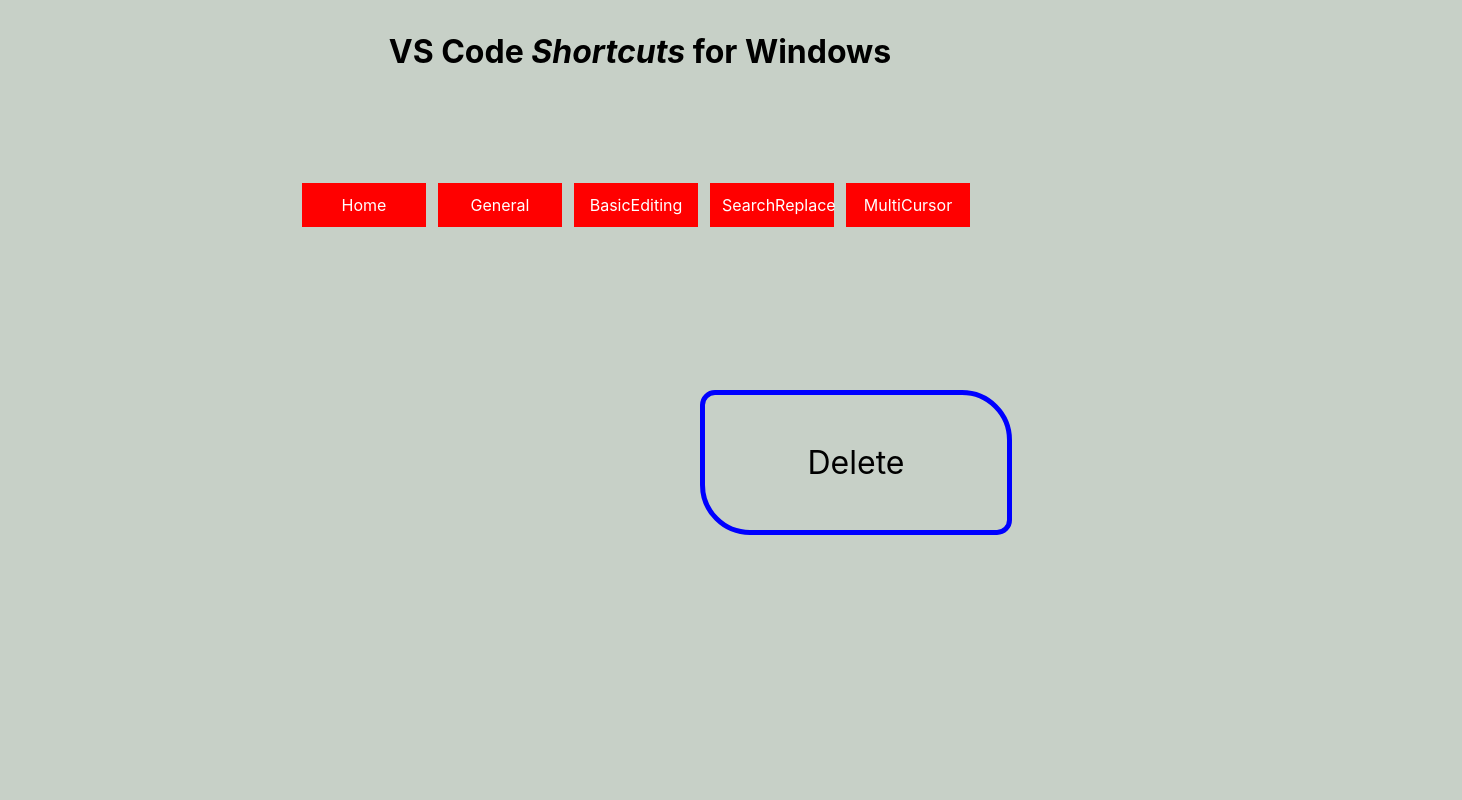
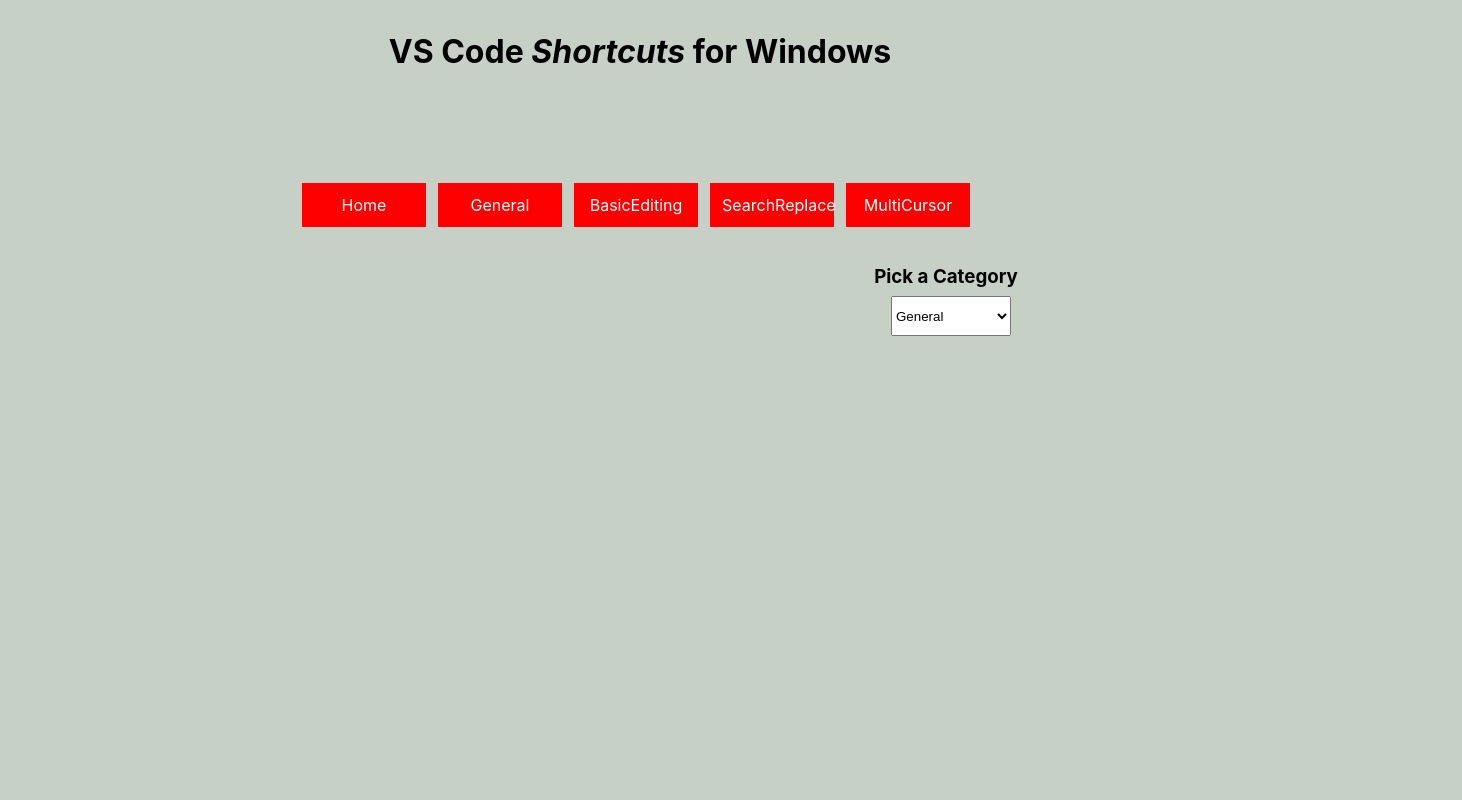
Before and after one commit to gisellec60/shortcut-app, a React (Create React App) app: page /delete in a window 1280 px wide. Shown: the top 800 px of the page, 1462 px wide, since content can reach past the window. Built offline with nearby package versions, Linux system fonts and the light colour scheme.

Commit message:
got delete button 2 thirds working

```diff
--- a/db.json
+++ b/db.json
@@ -1,136 +1,140 @@
 {
   "general": [
     {
-         "id":"1",
-         "task":"Open File",
+      "id": "1",
+      "task": "Open File",
       "keys": "Ctrl+P"
     },
     {
-         "id":"2",
-         "task":"keys Pallet",
+      "id": "2",
+      "task": "keys Pallet",
       "keys": "Ctrl+Shift+P F1"
     },
     {
-         "id":"3",
-         "task":"New Window",
-         "keys":"Ctrl+Shift+N"
+      "id": "3",
+      "task": "New Window",
+      "keys": "Ctrl+Shift+N"
     },
     {
-         "id":"4",
-         "task":"Close Window",
+      "id": "4",
+      "task": "Close Window",
       "keys": "Ctrl+Shift+W"
     },
     {
-         "id":"5",
-         "task":"Settings",
-         "keys":"Crtl+"
+      "id": "5",
+      "task": "Settings",
+      "keys": "Crtl+"
     }
   ],
-    "basic":[
+  "basic": [
     {
-         "id":"1",
-         "task":"Cut Line",
-         "keys" : "Ctrl x"
+      "id": "1",
+      "task": "Cut Line",
+      "keys": "Ctrl x"
     },
     {
-         "id":"2",
-         "task":"Copy Line",
+      "id": "2",
+      "task": "Copy Line",
       "keys": "Ctrl c"
     },
     {
-         "id":"3",
-         "task":"Move Line up/down",
+      "id": "3",
+      "task": "Move Line up/down",
       "keys": "Alt+ Up/down key"
     },
     {
-         "id":"4",
-         "task":"Copy Line UP/Down",
+      "id": "4",
+      "task": "Copy Line UP/Down",
       "keys": "Shift+Alt+ Up/Down key"
     },
     {
-         "id":"5",
-         "task":"Delete Line",
-         "keys":"Ctrl+Shift+K"
+      "id": "5",
+      "task": "Delete Line",
+      "keys": "Ctrl+Shift+K"
     },
     {
-         "id":"6",
-         "task":"Insert Line Belwo",
-         "keys":"Ctrl+Enter"
+      "id": "6",
+      "task": "Insert Line Belwo",
+      "keys": "Ctrl+Enter"
+    },
+    {
+      "task": "fjdksad;las",
+      "keys": "dafdaa",
+      "id": "IxsVLP_"
     }
   ],
-    "search":[
+  "search": [
     {
-         "id":"1",
-         "task":"Find",
-         "keys":"Ctrl F"
+      "id": "1",
+      "task": "Find",
+      "keys": "Ctrl F"
     },
     {
-         "id":"2",
-         "task":"Replace",
-         "keys":"Ctrl H"
+      "id": "2",
+      "task": "Replace",
+      "keys": "Ctrl H"
     },
     {
-         "id":"3",
-         "task":"Find Next/Previous",
+      "id": "3",
+      "task": "Find Next/Previous",
       "keys": "F3/Shift F3"
     },
     {
-         "id":"4",
-         "task":"Select All Occurance of Find Match",
-         "keys":"Alt+Enter"
+      "id": "4",
+      "task": "Select All Occurance of Find Match",
+      "keys": "Alt+Enter"
     },
     {
-         "id":"5",
-         "task":"Add selection to next Find Match",
-         "keys":"Ctrl D"
+      "id": "5",
+      "task": "Add selection to next Find Match",
+      "keys": "Ctrl D"
     },
     {
-         "id":"6",
-         "task":"Move last selection to next Find match",
-         "keys":"Ctrl+K Ctrl+D"
+      "id": "6",
+      "task": "Move last selection to next Find match",
+      "keys": "Ctrl+K Ctrl+D"
     },
     {
-         "id":"7",
-         "task":"Toggle case-sensitve/regex/whole word",
-         "keys":"Alt+C/R/W"
+      "id": "7",
+      "task": "Toggle case-sensitve/regex/whole word",
+      "keys": "Alt+C/R/W"
     }
   ],
-    "multi":[
+  "multi-cursor": [
     {
-         "id":"1",
-         "task":"Insert Cursor",
-         "keys":"Alt+Click"
+      "id": "1",
+      "task": "Insert Cursor",
+      "keys": "Alt+Click"
     },
     {
-         "id":"2",
-         "task":"Insert cursor above/below",
+      "id": "2",
+      "task": "Insert cursor above/below",
       "keys": "Ctrl+Alt+up/down key"
     },
     {
-         "id":"3",
-         "task":"Undo last cursor operation",
-         "comand":"Ctrl+U"
+      "id": "3",
+      "task": "Undo last cursor operation",
+      "comand": "Ctrl+U"
     },
     {
-         "id":"4",
-         "task":"Insert cursor at end of each line selected",
-         "keys":"Shift+Alt+I"
+      "id": "4",
+      "task": "Insert cursor at end of each line selected",
+      "keys": "Shift+Alt+I"
     },
     {
-         "id":"5",
-         "task":"Select current line",
-         "keys":"Ctrl+L"
+      "id": "5",
+      "task": "Select current line",
+      "keys": "Ctrl+L"
     },
     {
-         "id":"6",
-         "task":"Select all occurances of current seletion",
-         "keys":"Ctrl+Shift+L"
+      "id": "6",
+      "task": "Select all occurances of current seletion",
+      "keys": "Ctrl+Shift+L"
     },
     {
-         "id":"7",
-         "task":"Select all occurances of current word",
-         "keys":"Ctrl+F2"
+      "id": "7",
+      "task": "Select all occurances of current word",
+      "keys": "Ctrl+F2"
     }
   ]
-
 }
--- a/src/App.css
+++ b/src/App.css
@@ -135,6 +135,11 @@
   position:relative;
   top:10px;
 }
+#pick-del{
+  position:relative;
+  top:-100px;
+}
+
 .butn {
   position: relative;
   top:100px;
@@ -149,5 +154,14 @@
 .inputsize {
   width:200px;
   height:30px;
-
 }
+.menu-trigger-del {
+  position:relative;
+  top: -110px;
+  left:5px;
+  width:120px;
+  height: 40px;
+  border: radius 50%;
+  overflow:hidden;
+  cursor:pointer;
+}
--- a/src/Delete.js
+++ b/src/Delete.js
@@ -1,11 +1,46 @@
-import React from 'react'
+import React, {useState,useRef} from 'react'
+import useLoadData from "./useLoadData"
 
 function Delete() {
-  return (
-    <div className = "edit" id="del">
-      <p>Delete</p>
+  // const [category, setCategory] = useState("")
+  const [shortcuts, setShortcuts] = useState([])
+  const category = useRef("")
+
+  const handleChange = (e) =>{
+      category.current = (e.target.value)
+      if(category.current === "Search and Replace")
+         category.current = "search"
+
+      fetch(`http://localhost:3001/${category.current.toLowerCase()}`)
+        .then((res) => res.json())
+        .then((shortcuts) => setShortcuts(shortcuts))
+  }
+
+  const displayInfo = shortcuts.map((shortcut) => {
+    return (
+     <>
+       <div key={shortcut.id}>{shortcut.task} : {shortcut.keys}</div>
+       <button> Delete </button>
+    </>
+    )
+  })
+
+    return (
+      <div id="container">
+       <h3 id="pick-del">Pick a Category </h3>
+         <select className="menu-trigger-del" value={category.current}
+              onChange={handleChange} >
+           <option>General</option>
+           <option>Basic</option>
+           <option>Search and Replace</option>
+           <option>Multi-Cursor</option>
+         </select>
+         <div>
+         {displayInfo}
+         </div>
     </div>
-  )
-}
+    )
+
+ }
 
 export default Delete
--- a/src/DropDown.js
+++ b/src/DropDown.js
@@ -1,23 +1,22 @@
 import React, {useState} from "react"
-import ShortcutForm from "./ShortcutForm"
 
-function DropDown({isAdd}) {
+function DropDown() {
+    const [category, setCategory] = useState("")
 
-    const [selected, setSelected] = useState("")
+    const handleChange=() =>{
+    }
 
     return (
-    <div>
-      <h1 id="add-label">Add Shortcut</h1>
-      <h3 id="pick-category">Pick a Category </h3>
-      <select className="menu-trigger" value={selected} onChange={(e) =>setSelected(e.target.value)} >
+      <div id="container">
+       <h3 id="pick-del">Pick a Category </h3>
+         <select className="menu-trigger-del" value={category}
+              onChange={handleChange} >
            <option>General</option>
            <option>Basic</option>
            <option>Search and Replace</option>
            <option>Multi-Cursor</option>
          </select>
-      <ShortcutForm isAdd={isAdd} />
       </div>
     )
-
 }
 export default DropDown
--- a/src/MultiCursor.js
+++ b/src/MultiCursor.js
@@ -3,7 +3,7 @@
 
 function MultiCursor() {
 
-   const {displayInfo} = useLoadData("http://localhost:3001/multi")
+   const {displayInfo} = useLoadData("http://localhost:3001/multi-cursor")
 
   return (
     <div >
--- a/src/ShortcutForm.js
+++ b/src/ShortcutForm.js
@@ -1,11 +1,27 @@
 import React,{useState} from "react"
+import useDropDown from "./DropDown"
 
 function ShortcutForm ({isAdd}) {
-    const [selected, setSelected] = useState("")
+    const [category, setCategory] = useState("")
     const [formData, setFormData] = useState({task:"",keys:""})
 
-    const handleSubmit = () => {
+    const handleSubmit = (e) => {
+        e.preventDefault()
+        fetch(`http://localhost:3001/${category.toLowerCase()}`,{
+            method: "POST",
+            headers: {
+                "Content-Type" : "application/json"
+            },
+            body:JSON.stringify(
+               {
+                 "task":formData.task,
 
+                 "keys":formData.keys
+               }
+            )
+        })
+        .then(res => res.json())
+        .then((newData)=> console.log(newData))
     }
 
     const handleChange = ((e) => {
@@ -28,7 +44,7 @@
                onChange ={handleChange} value={formData.keys} />
             </label>
             <h3 id="pick-category">Pick a Category </h3>
-            <select className="menu-trigger" value={selected} onChange={(e) =>setSelected(e.target.value)} >
+            <select className="menu-trigger" value={category} onChange={(e) =>setCategory(e.target.value)} >
                 <option>General</option>
                 <option>Basic</option>
                 <option>Search and Replace</option>
--- a/src/useLoadData.js
+++ b/src/useLoadData.js
@@ -16,7 +16,7 @@
       }
 
       const displayInfo = shortcuts.map((shortcut) =>
-         <div key={shortcut.id}>{shortcut.phrase} : {shortcut.command}</div>
+         <div key={shortcut.id}>{shortcut.task} : {shortcut.keys}</div>
       )
     return {displayInfo}
 
```
Lines whose indentation alone changed are shown as unchanged.
